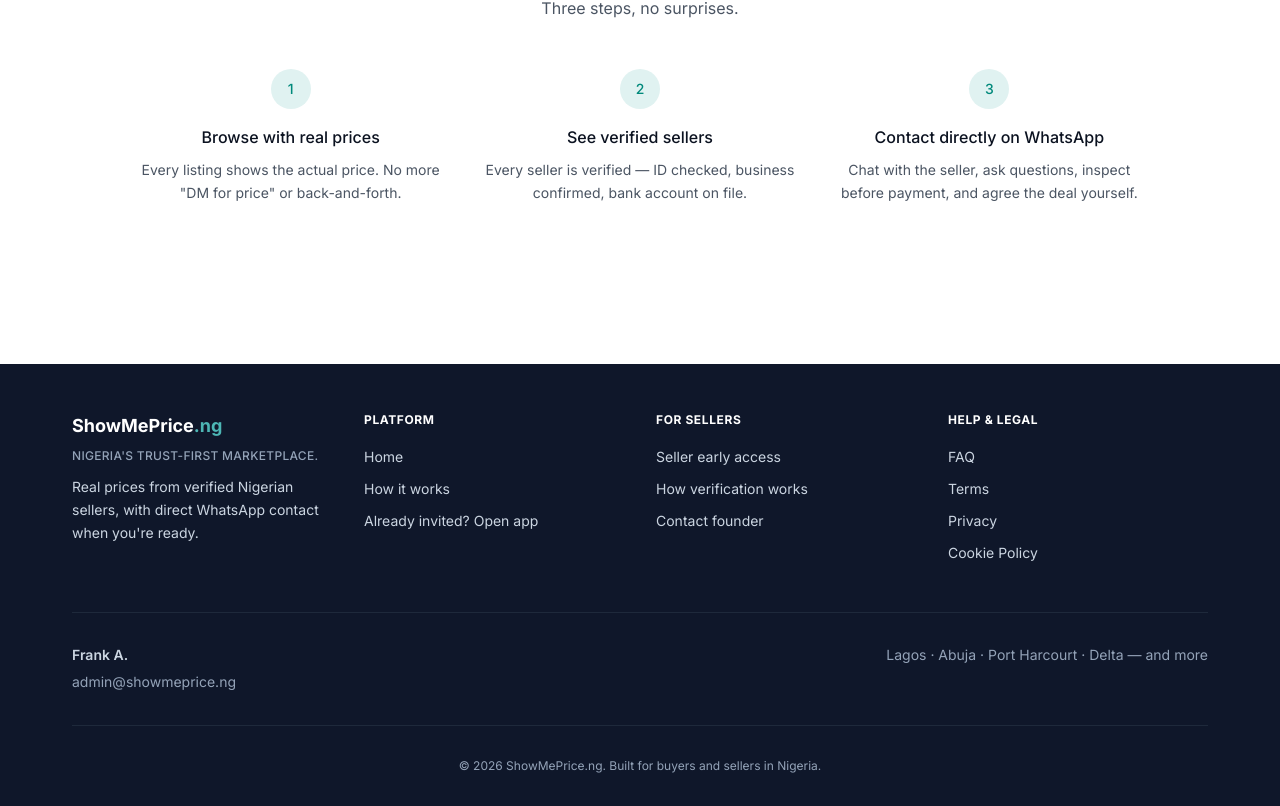
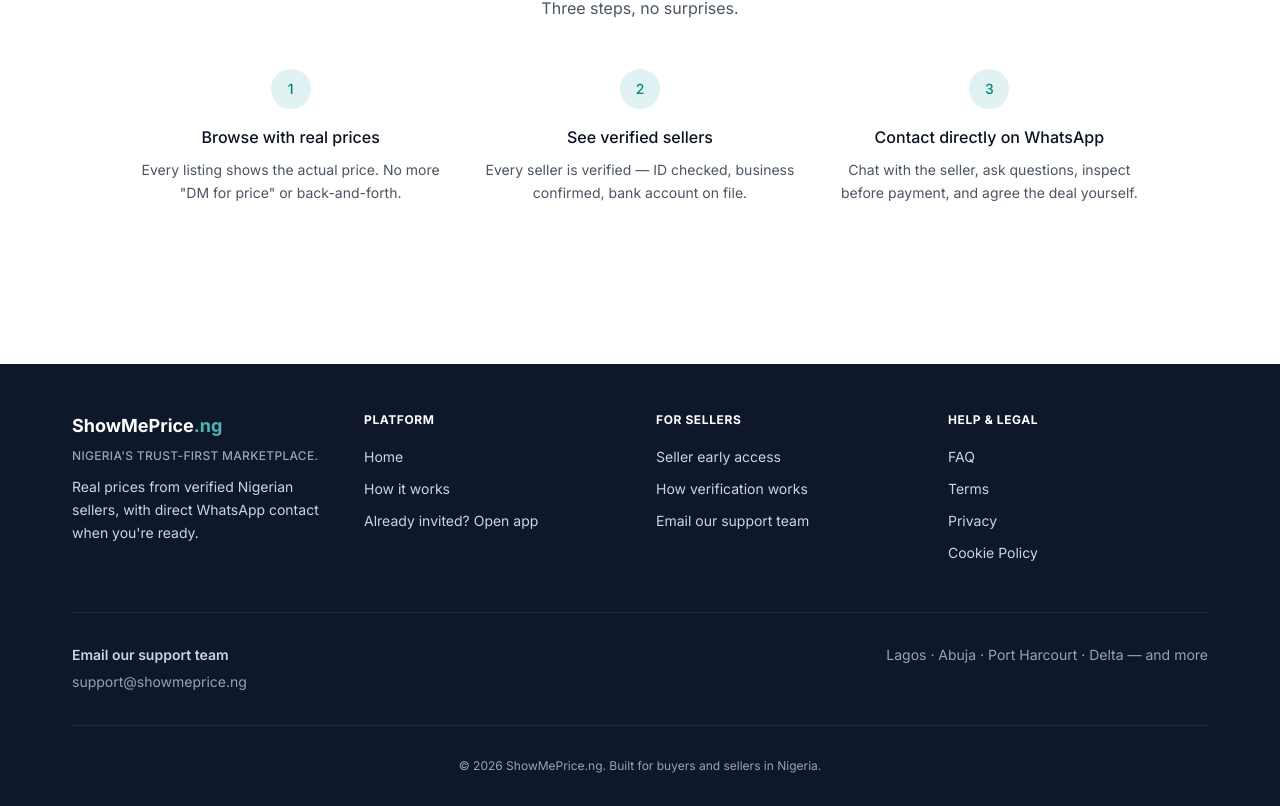
Before and after one commit to fasathor-001/showmeprice-ng-v2, a Next.js app: page / in a window 1280 px wide. Shown: the part 1166-1972 px from the top of the page. Built offline with nearby package versions, Linux system fonts and the light colour scheme; no server answers; the database is empty; what prettier would draw is missing.

Commit message:
polish(copy): use support email for user-facing contact

```diff
--- a/src/app/cookie-policy/page.tsx
+++ b/src/app/cookie-policy/page.tsx
@@ -95,12 +95,12 @@
           <section className="bg-slate-100 rounded-lg border border-slate-200 p-6">
             <h2 className="text-xl font-semibold text-slate-900 mb-3">Questions about cookies?</h2>
             <p className="text-slate-700">
-              Email Frank at{' '}
+              Email our support team at{' '}
               <a
-                href="mailto:admin@showmeprice.ng"
+                href="mailto:support@showmeprice.ng"
                 className="text-teal-600 hover:text-teal-700 font-medium"
               >
-                admin@showmeprice.ng
+                support@showmeprice.ng
               </a>
             </p>
           </section>
--- a/src/app/faq/page.tsx
+++ b/src/app/faq/page.tsx
@@ -54,7 +54,7 @@
     {
       question: 'How do I contact support?',
       answer:
-        'Email Frank (the founder) at admin@showmeprice.ng with questions, bugs, or concerns. Response times may be slower during early access since we are a small team.',
+        'Email our support team at support@showmeprice.ng with questions, bugs, or concerns. Response times may be slower during early access since we are a small team.',
     },
   ];
 
@@ -87,12 +87,12 @@
         <div className="mt-12 bg-slate-100 rounded-lg border border-slate-200 p-8 text-center">
           <h3 className="text-xl font-semibold text-slate-900 mb-2">Can&apos;t find your answer?</h3>
           <p className="text-slate-600 mb-4">
-            Email Frank at{' '}
+            Email our support team at{' '}
             <a
-              href="mailto:admin@showmeprice.ng"
+              href="mailto:support@showmeprice.ng"
               className="text-teal-600 hover:text-teal-700 font-medium"
             >
-              admin@showmeprice.ng
+              support@showmeprice.ng
             </a>
           </p>
         </div>
--- a/src/app/privacy/page.tsx
+++ b/src/app/privacy/page.tsx
@@ -129,8 +129,8 @@
             <p className="leading-relaxed">
               You can update your account information through the platform. If you want to know what information we hold about you,
               or want your account and information removed, contact us at{' '}
-              <a href="mailto:admin@showmeprice.ng" className="text-teal-600 hover:text-teal-700 font-medium">
-                admin@showmeprice.ng
+              <a href="mailto:support@showmeprice.ng" className="text-teal-600 hover:text-teal-700 font-medium">
+                support@showmeprice.ng
               </a>{' '}
               and we will help.
             </p>
@@ -155,8 +155,8 @@
             <h2 className="text-2xl font-semibold text-slate-900 mb-4">9. Contact</h2>
             <p className="leading-relaxed">
               Questions about your privacy or this policy can be sent to{' '}
-              <a href="mailto:admin@showmeprice.ng" className="text-teal-600 hover:text-teal-700 font-medium">
-                admin@showmeprice.ng
+              <a href="mailto:support@showmeprice.ng" className="text-teal-600 hover:text-teal-700 font-medium">
+                support@showmeprice.ng
               </a>
               .
             </p>
--- a/src/app/suspended/page.tsx
+++ b/src/app/suspended/page.tsx
@@ -45,10 +45,10 @@
             <p className="text-sm text-ink-600 leading-relaxed mb-6">
               If you believe this is a mistake, contact support:{" "}
               <a
-                href="mailto:admin@showmeprice.ng"
+                href="mailto:support@showmeprice.ng"
                 className="text-teal-700 hover:text-teal-900 font-medium"
               >
-                admin@showmeprice.ng
+                support@showmeprice.ng
               </a>
             </p>
             <div className="flex flex-col sm:flex-row items-center justify-center gap-3">
--- a/src/app/terms/page.tsx
+++ b/src/app/terms/page.tsx
@@ -133,8 +133,8 @@
             <h2 className="text-2xl font-semibold text-slate-900 mb-4">10. Contact</h2>
             <p className="leading-relaxed">
               Questions about these terms can be sent to{' '}
-              <a href="mailto:admin@showmeprice.ng" className="text-teal-600 hover:text-teal-700 font-medium">
-                admin@showmeprice.ng
+              <a href="mailto:support@showmeprice.ng" className="text-teal-600 hover:text-teal-700 font-medium">
+                support@showmeprice.ng
               </a>
               .
             </p>
--- a/src/components/layout/Footer.tsx
+++ b/src/components/layout/Footer.tsx
@@ -13,7 +13,7 @@
   const forSellersLinks = [
     { label: "Seller early access", href: "/sell" },
     { label: "How verification works", href: "/sell/verify" },
-    { label: "Contact founder", href: "mailto:admin@showmeprice.ng" },
+    { label: "Email our support team", href: "mailto:support@showmeprice.ng" },
   ];
 
   const helpLegalLinks = [
@@ -106,19 +106,19 @@
           </div>
         </div>
 
-        {/* Middle Section: Founder + Cities */}
+        {/* Middle Section: Support + Cities */}
         <div className="py-8 border-b border-slate-800">
           <div className="grid grid-cols-1 md:grid-cols-2 gap-8">
-            {/* Founder Contact */}
+            {/* Support Contact */}
             <div>
               <p className="text-sm text-slate-300 mb-1">
-                <span className="font-semibold">Frank A.</span>
+                <span className="font-semibold">Email our support team</span>
               </p>
               <a
-                href="mailto:admin@showmeprice.ng"
+                href="mailto:support@showmeprice.ng"
                 className="text-sm text-slate-400 hover:text-white transition-colors duration-200"
               >
-                admin@showmeprice.ng
+                support@showmeprice.ng
               </a>
             </div>
 
```
